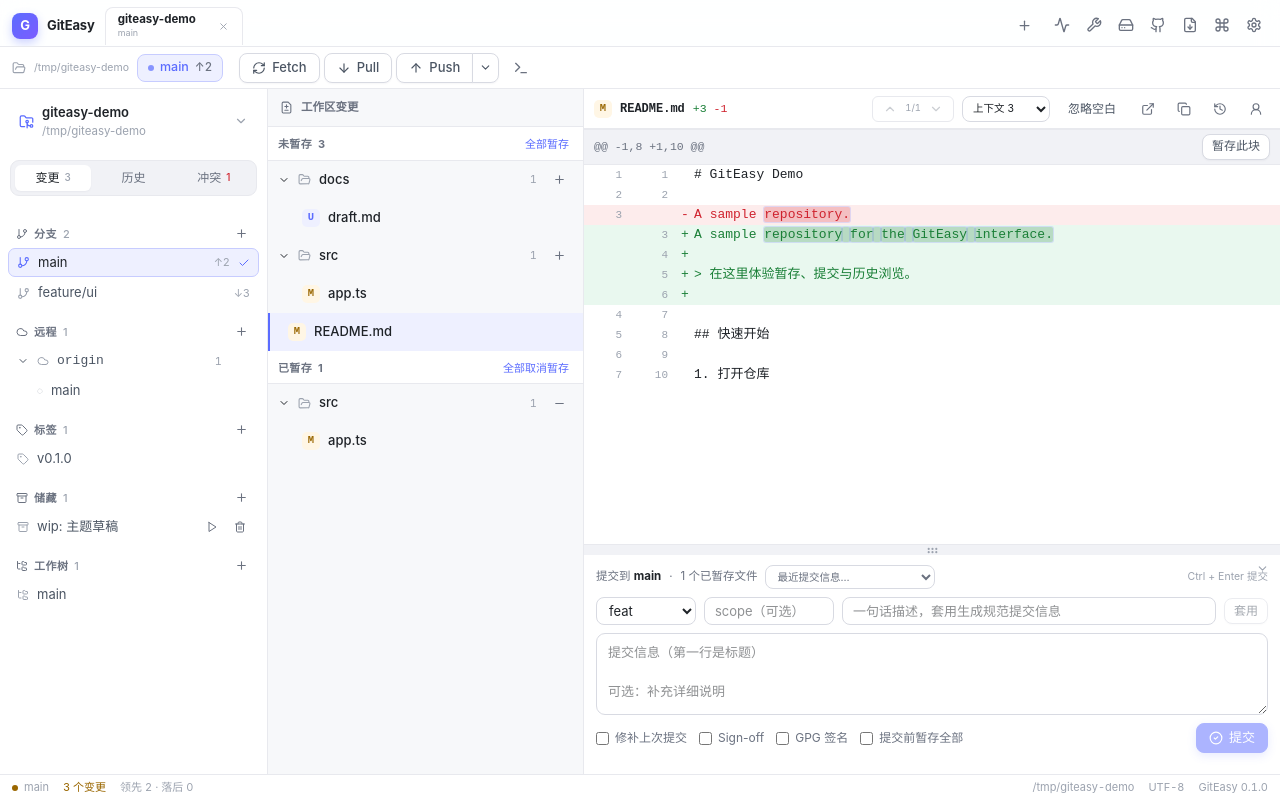
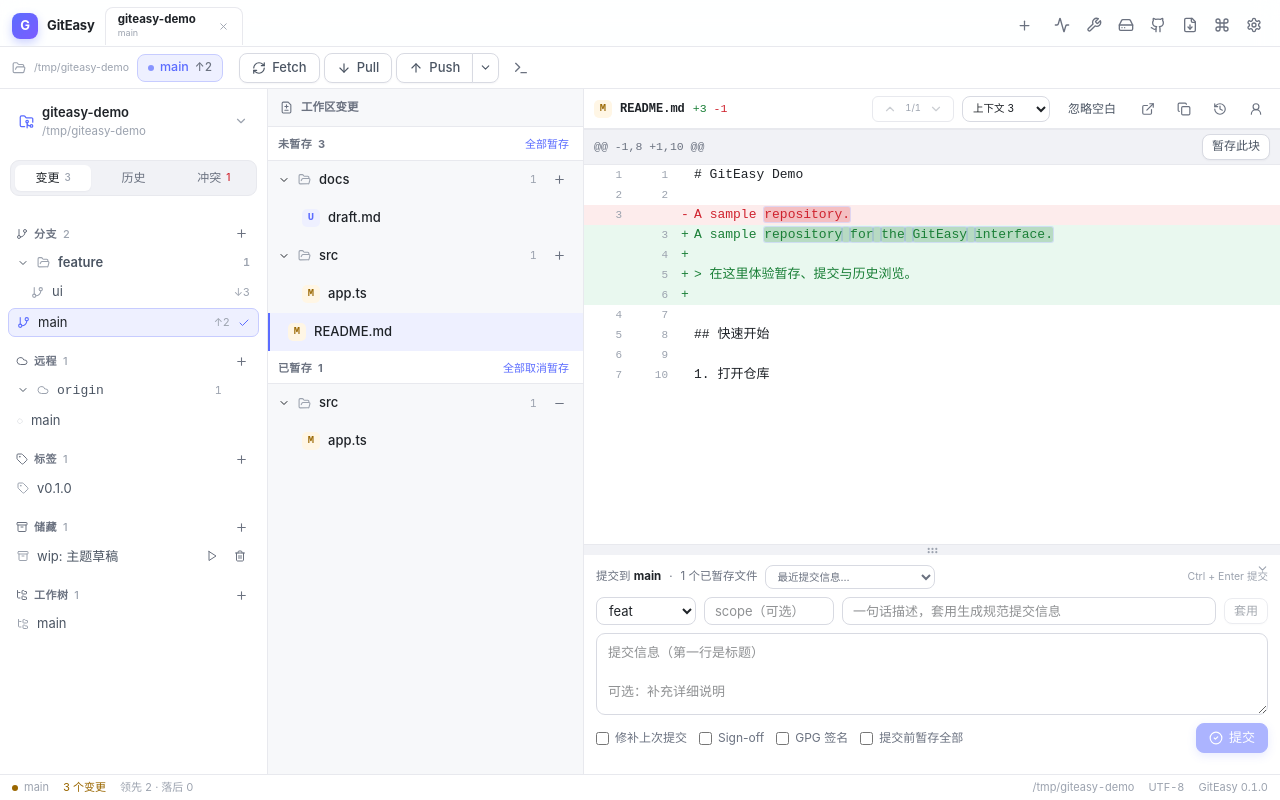
Before and after one commit to LatreviousYI/giteasy, a React (Vite) app: page / in a window 1280 px wide. Built offline with nearby package versions, Linux system fonts and the light colour scheme.

Commit message:
feat: display branches as a folder tree

```diff
--- a/scripts/e2e.mjs
+++ b/scripts/e2e.mjs
@@ -41,6 +41,13 @@ try {
   await driver.get(`${baseUrl}/?view=changes`)
   await driver.wait(until.elementLocated(By.css('.app-shell')), 15_000)
   await driver.wait(until.elementLocated(By.css('.file-row')), 15_000)
+  await driver.wait(until.elementLocated(By.css('.branch-tree-folder')), 10_000)
+  await driver.findElement(By.css("[title='折叠分支目录 feature']")).click()
+  await driver.wait(
+    until.elementLocated(By.css("[title='展开分支目录 feature']")),
+    5_000
+  )
+  await driver.findElement(By.css("[title='展开分支目录 feature']")).click()
 
   await shot('light/changes-1440.png', 1440, 900)
   const verticalScrollCheck = await driver.executeScript(`
@@ -207,7 +214,8 @@ try {
         scrollWidth: element.scrollWidth,
         clientWidth: element.clientWidth
       })),
-      fileRows: document.querySelectorAll('.file-row').length
+      fileRows: document.querySelectorAll('.file-row').length,
+      branchFolders: document.querySelectorAll('.branch-tree-folder').length
     };
   `)
   console.log(JSON.stringify(result, null, 2))
--- a/src/components/sidebar/SidebarSections.tsx
+++ b/src/components/sidebar/SidebarSections.tsx
@@ -1,4 +1,4 @@
-import type { MouseEvent, ReactNode } from 'react'
+import { useState, type MouseEvent, type ReactNode } from 'react'
 import {
   Archive,
   Boxes,
@@ -7,6 +7,7 @@ import {
   ChevronRight,
   Cloud,
   CloudUpload,
+  Folder,
   FolderTree,
   FolderOpen,
   GitBranch,
@@ -33,6 +34,173 @@ export interface SidebarConfirmState {
   confirmLabel: string
   danger?: boolean
   action: () => Promise<void>
+}
+
+interface BranchTreeEntry {
+  branch: BranchDto
+  name: string
+}
+
+interface BranchTreeNode {
+  name: string
+  path: string
+  branch?: BranchDto
+  directories: BranchTreeNode[]
+}
+
+interface MutableBranchTreeNode {
+  name: string
+  path: string
+  branch?: BranchDto
+  directories: Map<string, MutableBranchTreeNode>
+}
+
+export function buildBranchTree(entries: BranchTreeEntry[]): BranchTreeNode[] {
+  const root = new Map<string, MutableBranchTreeNode>()
+  for (const entry of entries) {
+    const parts = entry.name.split('/').filter(Boolean)
+    if (parts.length === 0) continue
+    let directories = root
+    let current: MutableBranchTreeNode | null = null
+    for (const part of parts) {
+      const path: string = current?.path ? `${current.path}/${part}` : part
+      let node = directories.get(part)
+      if (!node) {
+        node = { name: part, path, directories: new Map() }
+        directories.set(part, node)
+      }
+      current = node
+      directories = node.directories
+    }
+    if (current) current.branch = entry.branch
+  }
+
+  const materialize = (
+    directories: Map<string, MutableBranchTreeNode>
+  ): BranchTreeNode[] =>
+    [...directories.values()]
+      .sort((left, right) => left.name.localeCompare(right.name))
+      .map((node) => ({
+        name: node.name,
+        path: node.path,
+        branch: node.branch,
+        directories: materialize(node.directories)
+      }))
+
+  return materialize(root)
+}
+
+function branchCount(node: BranchTreeNode): number {
+  return (
+    (node.branch ? 1 : 0) +
+    node.directories.reduce((total, directory) => total + branchCount(directory), 0)
+  )
+}
+
+interface BranchTreeProps {
+  entries: BranchTreeEntry[]
+  kind: 'local' | 'remote'
+  picked: string | null
+  onPick: (value: string) => void
+  onCheckout: (branch: BranchDto) => void
+  onContextMenu?: (event: MouseEvent<HTMLDivElement>, branch: BranchDto) => void
+  renderActions?: (branch: BranchDto, shortName: string) => ReactNode
+}
+
+function BranchTree({
+  entries,
+  kind,
+  picked,
+  onPick,
+  onCheckout,
+  onContextMenu,
+  renderActions
+}: BranchTreeProps) {
+  const [collapsed, setCollapsed] = useState<Record<string, boolean>>({})
+  const tree = buildBranchTree(entries)
+
+  const renderBranch = (branch: BranchDto, name: string, depth: number) => {
+    const active =
+      kind === 'local'
+        ? branch.isHead || picked === `local:${branch.name}`
+        : picked === `remote:${branch.name}`
+    return (
+      <div
+        key={`branch:${branch.name}`}
+        className={`list-row branch-tree-leaf ${active ? 'active' : ''}`}
+        style={{ paddingLeft: 8 + depth * 14 }}
+        onClick={() => onPick(`${kind}:${branch.name}`)}
+        onDoubleClick={() => {
+          if (kind === 'remote' || !branch.isHead) onCheckout(branch)
+        }}
+        onContextMenu={
+          onContextMenu ? (event) => onContextMenu(event, branch) : undefined
+        }
+        title={`${branch.subject}\n${
+          kind === 'remote' ? '双击检出并跟踪该远程分支' : '双击切换分支，右键查看更多操作'
+        }`}
+      >
+        {kind === 'remote' ? (
+          <span className="text-subtle text-[10px]">◌</span>
+        ) : (
+          <GitBranch
+            size={13}
+            className={branch.isHead ? 'text-[var(--accent)]' : 'text-subtle'}
+          />
+        )}
+        <span className="truncate" style={{ flex: 1 }}>
+          {name}
+        </span>
+        {branch.ahead > 0 && <span className="row-sub">↑{branch.ahead}</span>}
+        {branch.behind > 0 && <span className="row-sub">↓{branch.behind}</span>}
+        {kind === 'local' && branch.isHead && (
+          <Check size={12} className="text-[var(--accent)]" />
+        )}
+        {renderActions?.(branch, name)}
+      </div>
+    )
+  }
+
+  const renderNode = (node: BranchTreeNode, depth: number): ReactNode => {
+    if (node.directories.length === 0 && node.branch) {
+      return renderBranch(node.branch, node.name, depth)
+    }
+    const isCollapsed = !!collapsed[node.path]
+    return (
+      <div key={`directory:${node.path}`}>
+        <div
+          className="list-row branch-tree-folder"
+          style={{ paddingLeft: 8 + depth * 14, fontWeight: 600 }}
+          onClick={() =>
+            setCollapsed((current) => ({
+              ...current,
+              [node.path]: !current[node.path]
+            }))
+          }
+          title={`${isCollapsed ? '展开' : '折叠'}分支目录 ${node.path}`}
+        >
+          {isCollapsed ? <ChevronRight size={12} /> : <ChevronDown size={12} />}
+          {isCollapsed ? (
+            <Folder size={13} className="text-subtle" />
+          ) : (
+            <FolderOpen size={13} className="text-subtle" />
+          )}
+          <span className="truncate" style={{ flex: 1 }}>
+            {node.name}
+          </span>
+          <span className="row-sub">{branchCount(node)}</span>
+        </div>
+        {!isCollapsed && (
+          <>
+            {node.branch && renderBranch(node.branch, node.name, depth + 1)}
+            {node.directories.map((directory) => renderNode(directory, depth + 1))}
+          </>
+        )}
+      </div>
+    )
+  }
+
+  return <>{tree.map((node) => renderNode(node, 0))}</>
 }
 
 interface BranchSectionProps {
@@ -69,31 +237,14 @@ export function BranchSection({
         </button>
       </div>
       <div className="section-body">
-        {branches.map((branch) => (
-          <div
-            key={branch.name}
-            className={`list-row ${
-              branch.isHead || picked === `local:${branch.name}` ? 'active' : ''
-            }`}
-            onClick={() => onPick(`local:${branch.name}`)}
-            onDoubleClick={() => {
-              if (!branch.isHead) onCheckout(branch)
-            }}
-            onContextMenu={(event) => onContextMenu(event, branch)}
-            title={`${branch.subject}\n双击切换分支，右键查看更多操作`}
-          >
-            <GitBranch
-              size={13}
-              className={branch.isHead ? 'text-[var(--accent)]' : 'text-subtle'}
-            />
-            <span className="truncate" style={{ flex: 1 }}>
-              {branch.name}
-            </span>
-            {branch.ahead > 0 && <span className="row-sub">↑{branch.ahead}</span>}
-            {branch.behind > 0 && <span className="row-sub">↓{branch.behind}</span>}
-            {branch.isHead && <Check size={12} className="text-[var(--accent)]" />}
-          </div>
-        ))}
+        <BranchTree
+          entries={branches.map((branch) => ({ branch, name: branch.name }))}
+          kind="local"
+          picked={picked}
+          onPick={onPick}
+          onCheckout={onCheckout}
+          onContextMenu={onContextMenu}
+        />
       </div>
     </div>
   )
@@ -185,22 +336,17 @@ export function RemoteSection({
                 </div>
               </div>
 
-              {!isCollapsed &&
-                items.map(({ branch, shortName }) => (
-                  <div
-                    key={branch.name}
-                    className={`list-row ${
-                      picked === `remote:${branch.name}` ? 'active' : ''
-                    }`}
-                    style={{ paddingLeft: 28 }}
-                    onClick={() => onPick(`remote:${branch.name}`)}
-                    onDoubleClick={() => onCheckout(branch)}
-                    title={`${branch.subject}\n双击检出并跟踪该远程分支`}
-                  >
-                    <span className="text-subtle text-[10px]">◌</span>
-                    <span className="truncate" style={{ flex: 1 }}>
-                      {shortName}
-                    </span>
+              {!isCollapsed && items.length > 0 && (
+                <BranchTree
+                  entries={items.map(({ branch, shortName }) => ({
+                    branch,
+                    name: shortName
+                  }))}
+                  kind="remote"
+                  picked={picked}
+                  onPick={onPick}
+                  onCheckout={onCheckout}
+                  renderActions={(branch, shortName) => (
                     <div className="row-actions">
                       <button
                         className="icon-btn"
@@ -225,8 +371,9 @@ export function RemoteSection({
                         <Trash2 size={12} />
                       </button>
                     </div>
-                  </div>
-                ))}
+                  )}
+                />
+              )}
 
               {!isCollapsed && items.length === 0 && (
                 <div
```
Also changed, not shown: 10 other files (tests, documents, lock files or other folders).
